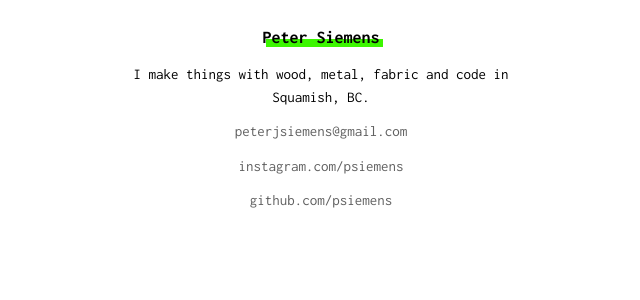
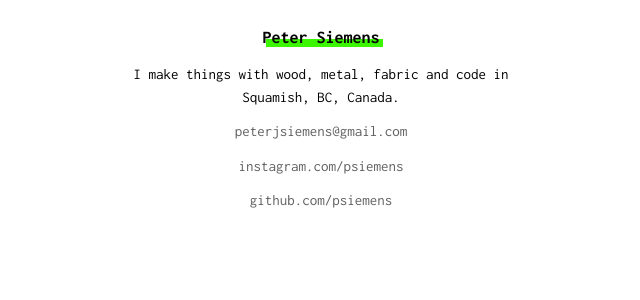
Before and after one commit to psiemens/psiemens.github.io, a Jekyll site: the page built from index.html, in a window 1280 px wide. Shown: the top 300 px of the page, without its empty margins (319-959 px from the left). Built offline with Jekyll 4.4.1, drawn with Linux system fonts in a browser that asks for light colours.

Commit message:
Add Canada to description

```diff
--- a/_config.yml
+++ b/_config.yml
@@ -1,7 +1,7 @@
 # Site settings
 title: Peter Siemens
 email: peterjsiemens@gmail.com
-description: I make things with wood, metal, fabric and code in Squamish, BC.
+description: I make things with wood, metal, fabric and code in Squamish, BC, Canada.
 baseurl: ""
 url: "http://petersiemens.com"
 instagram_username: psiemens
```
